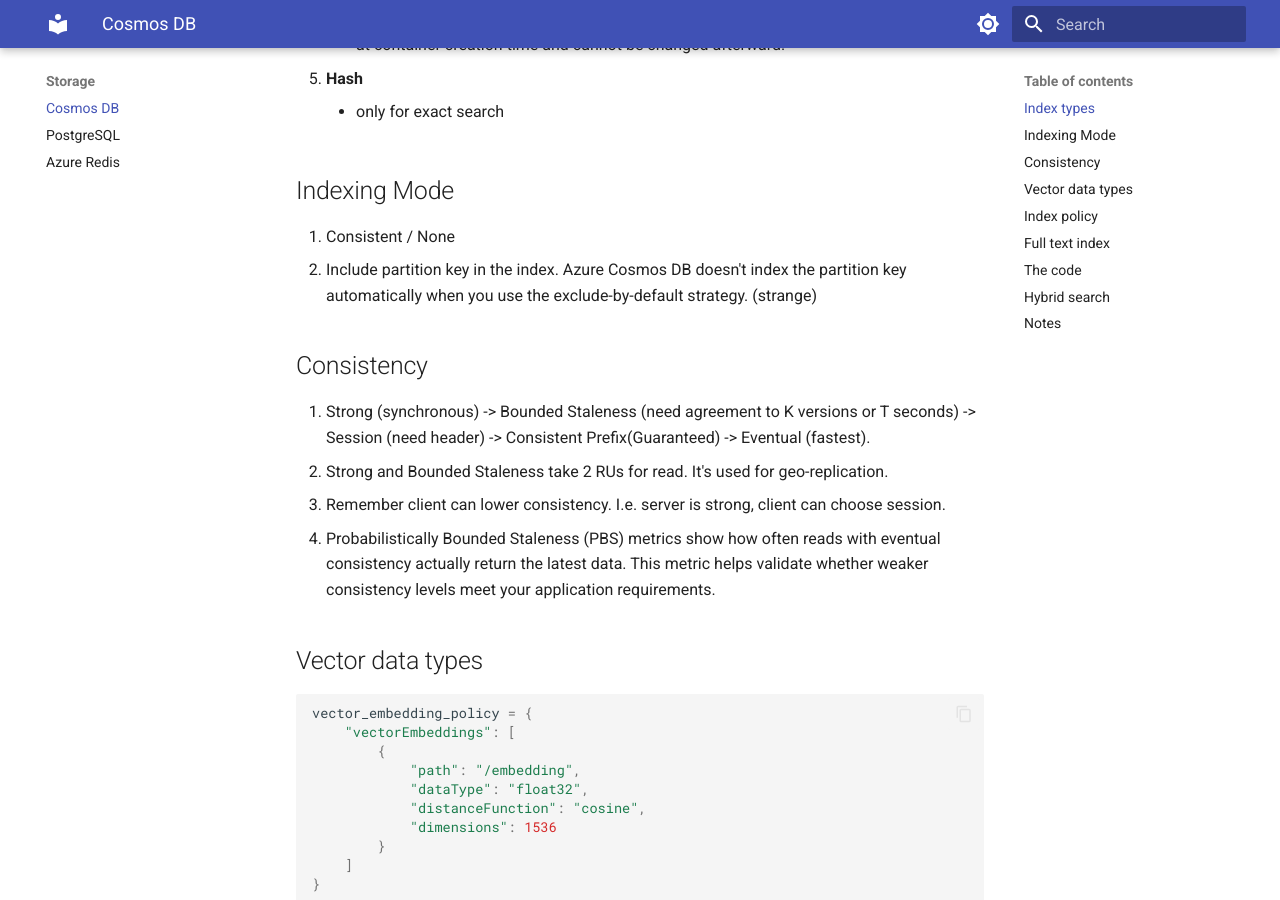
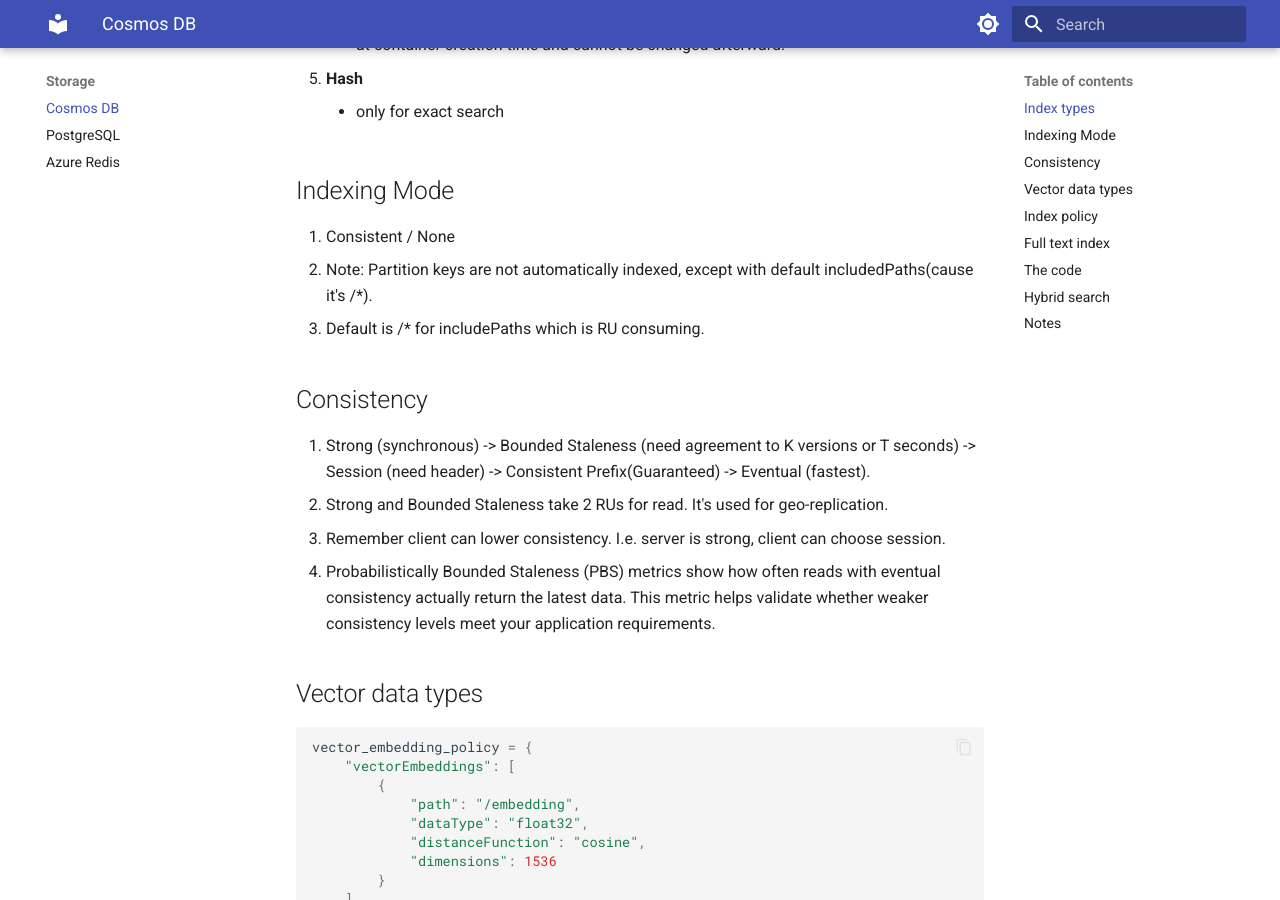
Before and after one commit to yoonghan/AI-Cloud-Developer, an MkDocs documentation site: the page built from docs/Storage/CosmosDb.md, in a window 1280 px wide and 900 px high, scrolled down 701 px. Built offline with MkDocs 1.6.1 and Material for MkDocs 9.7.7, drawn with Linux system fonts in a browser that asks for light colours.

Commit message:
Update cosmosdb docs.

```diff
--- a/docs/Storage/CosmosDb.md
+++ b/docs/Storage/CosmosDb.md
@@ -19,7 +19,8 @@
 
 ## Indexing Mode
 1. Consistent / None
-2. Include partition key in the index. Azure Cosmos DB doesn't index the partition key automatically when you use the exclude-by-default strategy. (strange)
+2. Note: Partition keys are not automatically indexed, except with default includedPaths(cause it's /*).
+3. Default is /* for includePaths which is RU consuming.
 
 ## Consistency
 1. Strong (synchronous) -> Bounded Staleness (need agreement to K versions or T seconds) -> Session (need header) -> Consistent Prefix(Guaranteed) -> Eventual (fastest).
```
